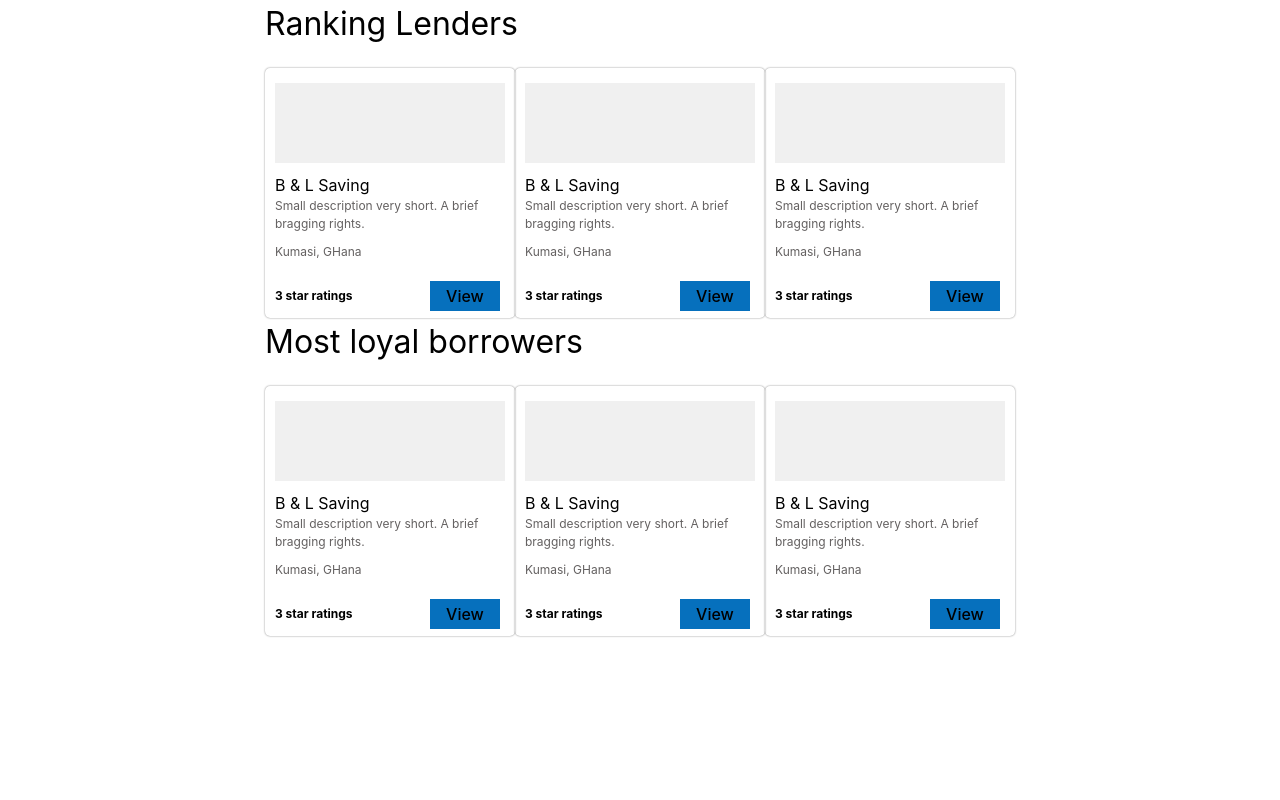
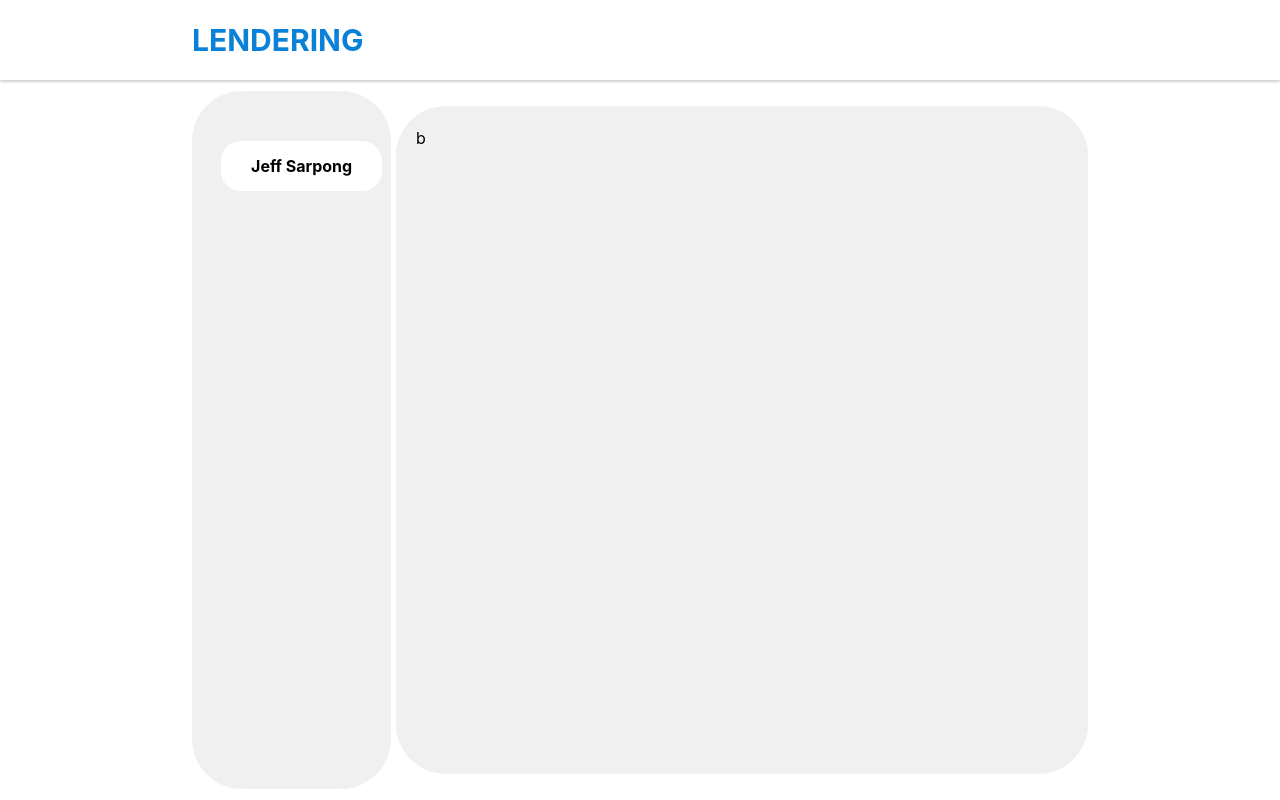
Before and after one commit to CraziCoda/marketplace-frontend, a React (Vite) app in the folder lendering/: page / in a window 1280 px wide. Built offline with nearby package versions, Linux system fonts and the light colour scheme.

Commit message:
Updates to Frontend

```diff
--- a/lendering/src/App.tsx
+++ b/lendering/src/App.tsx
@@ -1,4 +1,7 @@
 import "./App.css";
+import Chat from "./pages/Chat";
+import DashboardB from "./pages/DashBoardB";
+import DashboardL from "./pages/DashBoardL";
 import Feed from "./pages/Feed";
 import Home from "./pages/Home";
 import Main from "./pages/Main";
@@ -8,7 +11,7 @@ import Signup from "./pages/Signup";
 function App() {
 	return (
 		<>
-			<Main />
+			<Chat/>
 		</>
 	);
 }
--- /dev/null
+++ b/lendering/src/pages/Chat.css
@@ -0,0 +1,61 @@
+.container {
+	display: flex;
+	flex-direction: column;
+	width: 100%;
+	align-items: center;
+}
+
+header {
+	width: 100%;
+	box-shadow: 0px 2px 2px #d4d2d2;
+	display: flex;
+	flex-direction: column;
+	align-items: center;
+	justify-content: center;
+	height: 10%;
+}
+
+header span {
+	width: 70%;
+	color: #0981d8;
+	font-size: 30px;
+	font-weight: bold;
+}
+
+main {
+	display: flex;
+	flex-direction: row;
+	height: 90%;
+	width: 70%;
+	align-items: center;
+	justify-content: space-between;
+}
+main > div{
+    height: 90%;
+    background-color: #F0F0F0;
+    border-radius: 50px;
+    padding-left: 20px;
+    padding-top: 20px;
+}
+main .board {
+	width: 20%;
+    padding-top: 50px;
+    display: flex;
+    flex-direction: column;
+    align-items: center;
+}
+
+main .board .person{
+    width: 90%;
+    background-color: white;
+    height: 50px;
+    text-align: center;
+    display: flex;
+    align-items: center;
+    justify-content: center;
+    font-weight: bold;
+    border-radius: 20px;
+}
+main .panel {
+	width: 75%;
+}
--- /dev/null
+++ b/lendering/src/pages/Chat.tsx
@@ -0,0 +1,18 @@
+import "./Chat.css"
+const Chat = () => {
+	return (
+		<div className="container">
+			<header>
+				<span>LENDERING</span>
+			</header>
+            <main>
+                <div className="board">
+                    <div className="person">Jeff Sarpong</div>
+                </div>
+                <div className="panel">b</div>
+            </main>
+		</div>
+	);
+};
+
+export default Chat;
--- /dev/null
+++ b/lendering/src/pages/DashBoardB.tsx
@@ -0,0 +1,61 @@
+import InfoViewFill from "../components/InfoViewFilled";
+import InfoViewOutline from "../components/InfoViewOutline";
+import "./DashboardB.css";
+const DashboardB = () => {
+	return (
+		<div className="container">
+			{/* <br />
+			<InfoViewFill
+				bgColor="orange"
+				top="GHC 5000.00"
+				bottom="Your active something"
+			/>
+
+			<InfoViewOutline
+				main="Accumulated Score"
+				label="Interests"
+				value="3000 pts"
+			/> */}
+
+			<header>
+				<span>LENDERING</span>
+			</header>
+
+			<main>
+				<div className="design"></div>
+				<div className="figures">
+					<div className="stats">
+						<InfoViewOutline
+							main="Accumulated Score"
+							label="Interests"
+							value="3000 pts"
+						/>
+
+						<InfoViewOutline
+							main="Accumulated Score"
+							label="Lender"
+							value="3000 pts"
+						/>
+
+						<InfoViewFill
+							bgColor="orange"
+							top="GHC 5000.00"
+							bottom="Your active something"
+						/>
+					</div>
+
+					<div className="ac">
+						<a href="#" className="actions">
+							Find Lender
+						</a>
+						<a href="#" className="actions">
+							Pay Back Loan
+						</a>
+					</div>
+				</div>
+			</main>
+		</div>
+	);
+};
+
+export default DashboardB;
--- /dev/null
+++ b/lendering/src/pages/DashBoardL.tsx
@@ -0,0 +1,63 @@
+import InfoViewFill from "../components/InfoViewFilled";
+import InfoViewOutline from "../components/InfoViewOutline";
+import "./DashboardL.css";
+const DashboardL = () => {
+	return (
+		<div className="container">
+			{/* <br />
+			<InfoViewFill
+				bgColor="orange"
+				top="GHC 5000.00"
+				bottom="Your active something"
+			/>
+
+			<InfoViewOutline
+				main="Accumulated Score"
+				label="Interests"
+				value="3000 pts"
+			/> */}
+
+			<header>
+				<span>LENDERING</span>
+			</header>
+
+			<main>
+				<div className="design"></div>
+				<div className="figures">
+					<div className="ac">
+						<a href="#" className="actions">
+							Find Borrower
+						</a>
+						<a href="#" className="actions">
+							Load Wallet
+						</a>
+						<a href="#" className="actions">
+							Run Ads
+						</a>
+					</div>
+					<div className="stats">
+						<InfoViewOutline
+							main="Accumulated Score"
+							label="Interests"
+							value="3000 pts"
+						/>
+
+						<InfoViewOutline
+							main="Accumulated Score"
+							label="Interests"
+							value="3000 pts"
+						/>
+
+						<InfoViewFill
+							bgColor="#0981D8"
+							top="GHC 5000.00"
+							bottom="Your active something"
+						/>
+					</div>
+				</div>
+			</main>
+		</div>
+	);
+};
+
+export default DashboardL;
--- /dev/null
+++ b/lendering/src/pages/DashboardB.css
@@ -0,0 +1,69 @@
+.container {
+	display: flex;
+	flex-direction: column;
+	width: 100%;
+	align-items: center;
+}
+
+header {
+	width: 100%;
+	box-shadow: 0px 2px 2px #d4d2d2;
+    display: flex;
+    flex-direction: column;
+    align-items: center;
+    justify-content: center;
+    height: 10%;
+}
+
+header span{
+    width: 70%;
+    color: #0981D8;
+    font-size: 30px;
+    font-weight: bold;
+}
+
+main{
+    display: flex;
+    flex-direction: row;
+    height: 90%;
+    width: 70%;
+    align-items: center;
+}
+
+main .design{
+    height: 90%;
+    width: 10%;
+    background-color:  transparent;
+    border-radius: 100px;
+    margin-right: 100px;
+}
+
+main .figures{
+    display: flex;
+    flex-direction: column;
+    height: 90%;
+    padding-top: 50px;
+    width: 90%;
+}
+
+main .figures .ac{
+    display: flex;
+    flex-direction: row;
+}
+
+main .figures .ac .actions{
+    background-color: #2E3193;
+    color: white;
+    margin-right: 10px;
+    width: 150px;
+    text-align: center;
+    border-radius: 20px;
+}
+
+main .figures .stats{
+    display: flex;
+    flex-direction: row;
+    justify-content: space-between;
+    margin-top: 30px;
+    margin-bottom: 30px;
+}
--- /dev/null
+++ b/lendering/src/pages/DashboardL.css
@@ -0,0 +1,68 @@
+.container {
+	display: flex;
+	flex-direction: column;
+	width: 100%;
+	align-items: center;
+}
+
+header {
+	width: 100%;
+	box-shadow: 0px 2px 2px #d4d2d2;
+    display: flex;
+    flex-direction: column;
+    align-items: center;
+    justify-content: center;
+    height: 10%;
+}
+
+header span{
+    width: 70%;
+    color: #0981D8;
+    font-size: 30px;
+    font-weight: bold;
+}
+
+main{
+    display: flex;
+    flex-direction: row;
+    height: 90%;
+    width: 70%;
+    align-items: center;
+}
+
+main .design{
+    height: 90%;
+    width: 10%;
+    background-color: #0981D8;
+    border-radius: 100px;
+    margin-right: 100px;
+}
+
+main .figures{
+    display: flex;
+    flex-direction: column;
+    height: 90%;
+    padding-top: 50px;
+    width: 90%;
+}
+
+main .figures .ac{
+    display: flex;
+    flex-direction: row;
+}
+
+main .figures .ac .actions{
+    background-color: #0981D8;
+    color: white;
+    margin-right: 10px;
+    width: 150px;
+    text-align: center;
+    border-radius: 20px;
+}
+
+main .figures .stats{
+    display: flex;
+    flex-direction: row;
+    justify-content: space-between;
+    margin-top: 30px;
+}
--- a/lendering/src/pages/Main.css
+++ b/lendering/src/pages/Main.css
@@ -1,3 +1,11 @@
+.container {
+	padding: 40px 30px;
+	width: 50%;
+	display: flex;
+	flex-direction: column;
+	justify-content: space-between;
+}
+
 main {
 	width: 100%;
 	display: flex;
@@ -10,6 +18,7 @@ main .unit .title {
 }
 
 main .unit .list{
+    width: 100%;
     display: flex;
     flex-direction: row;
     flex-wrap: wrap;
```
Also changed, not shown: lendering/src/components/InfoViewFilled.tsx (added, +36 -0 lines), lendering/src/components/InfoViewOutline.tsx (added, +49 -0 lines).
